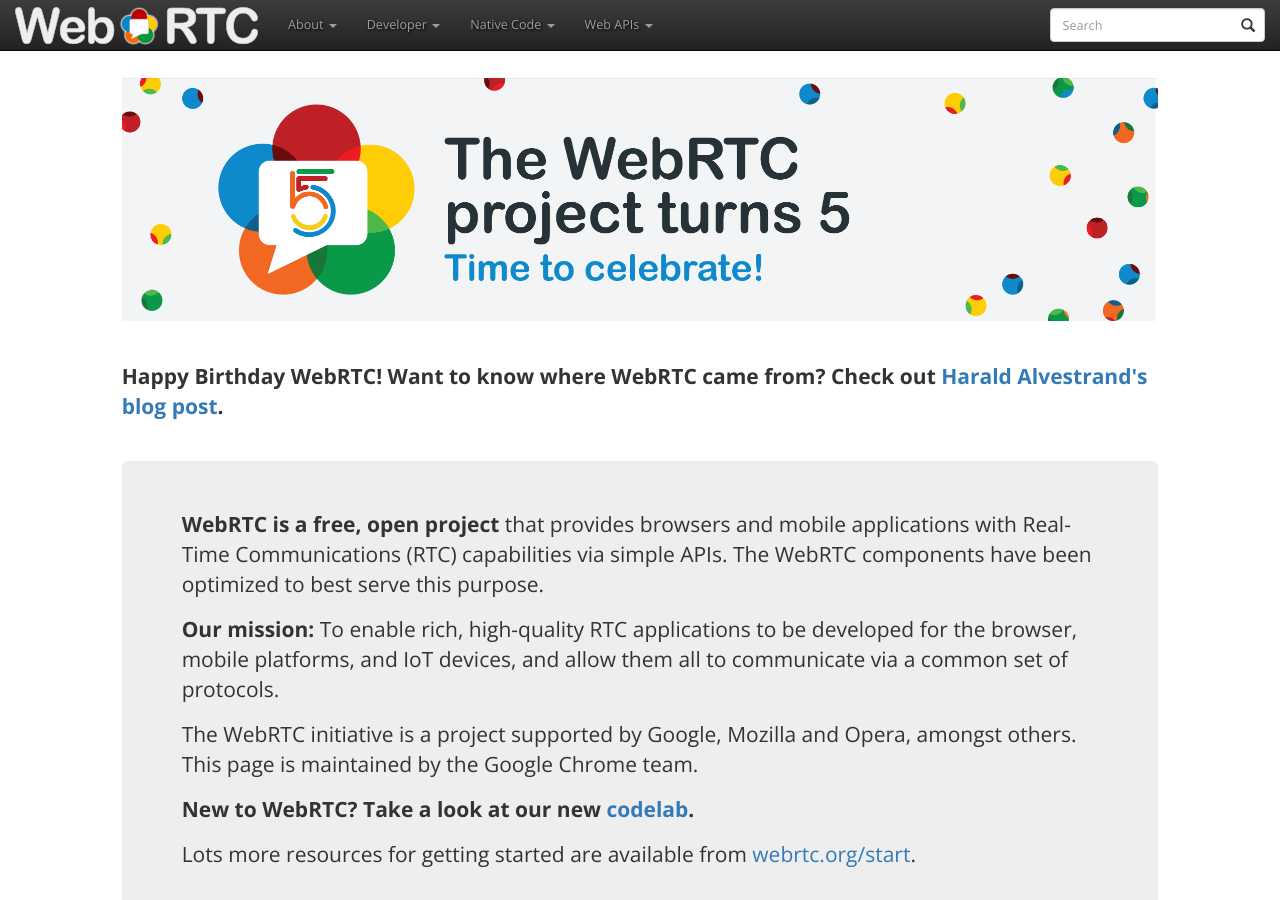
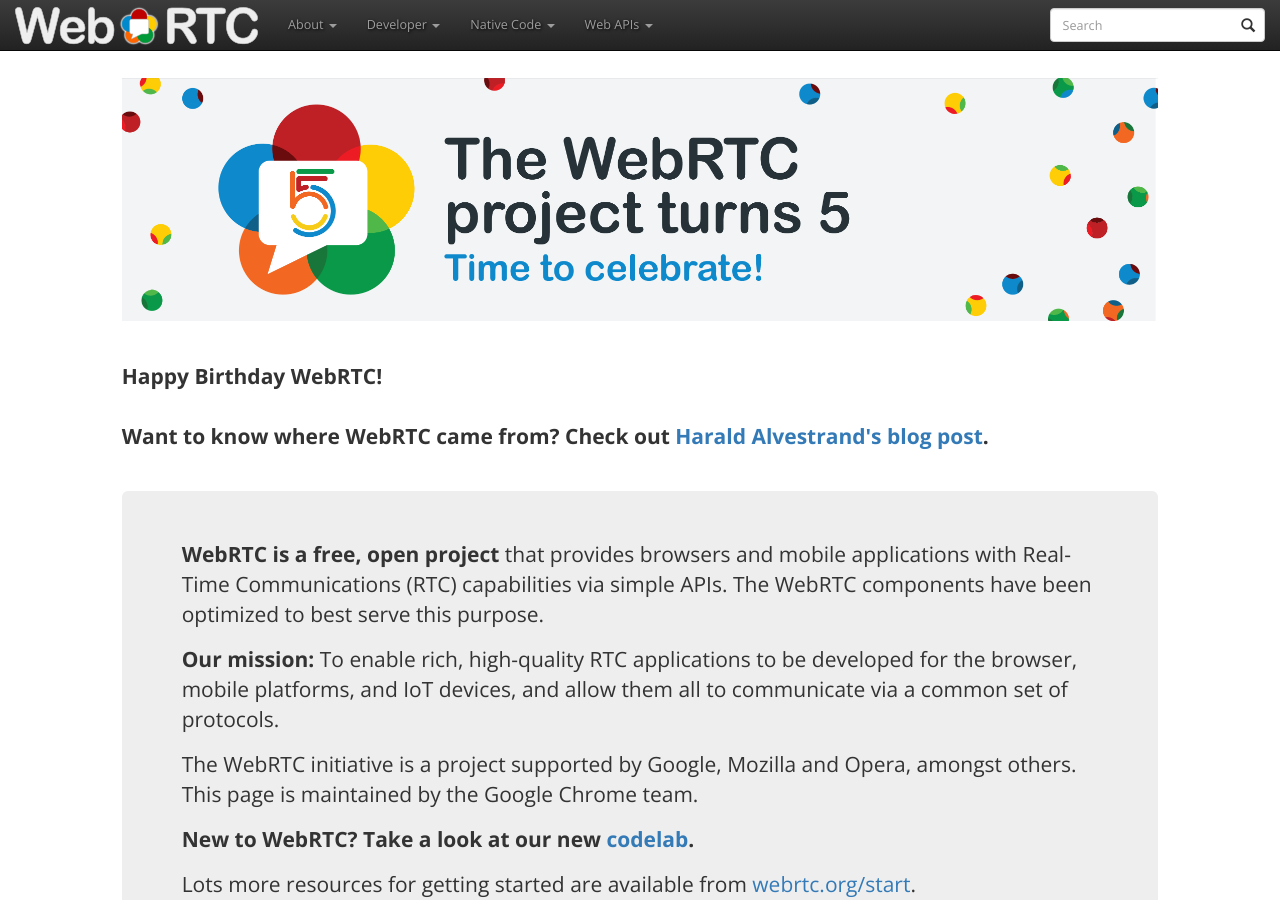
Before and after one commit to webrtc/webrtc-org, a Jekyll site: the page built from index.md, in a window 1280 px wide and 900 px high. Built offline with Jekyll 4.4.1, drawn with Linux system fonts in a browser that asks for light colours.

Commit message:
updated text

```diff
--- a/index.md
+++ b/index.md
@@ -7,7 +7,7 @@ class: home
 
 <a href="https://groups.google.com/forum/#!topic/discuss-webrtc/I0GqzwfKJfQ" title="Link to Harald Alvestrand post on discuss-webrtc"><img src="{{ site.baseurl }}/assets/images/webrtc-5-banner.png" style="max-width: 100%"></a>
 
-<p style="font-family: Open Sans, sans-serif; font-size: 21px; font-weight: bold; margin: 40px 0 40px 0">Happy Birthday WebRTC! Want to know where WebRTC came from? Check out <a href="https://groups.google.com/forum/#!topic/discuss-webrtc/I0GqzwfKJfQ" title="Link to post on discuss-webrtc">Harald Alvestrand's blog post</a>.</p>
+<p style="font-family: Open Sans, sans-serif; font-size: 21px; font-weight: bold; margin: 40px 0 40px 0">Happy Birthday WebRTC!<br><br>Want to know where WebRTC came from? Check out <a href="https://groups.google.com/forum/#!topic/discuss-webrtc/I0GqzwfKJfQ" title="Link to post on discuss-webrtc">Harald Alvestrand's blog post</a>.</p>
 
 <div class="jumbotron clearfix" markdown="1">
 
```
